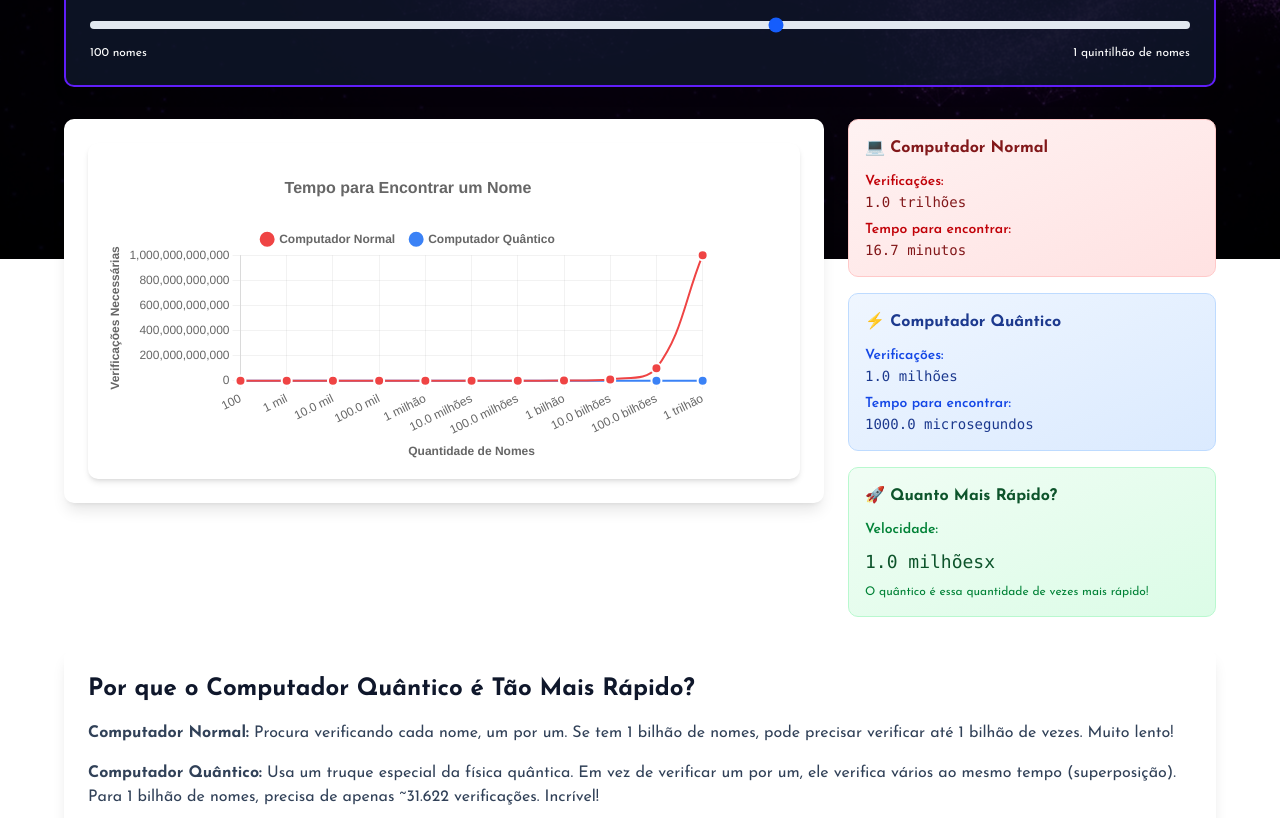
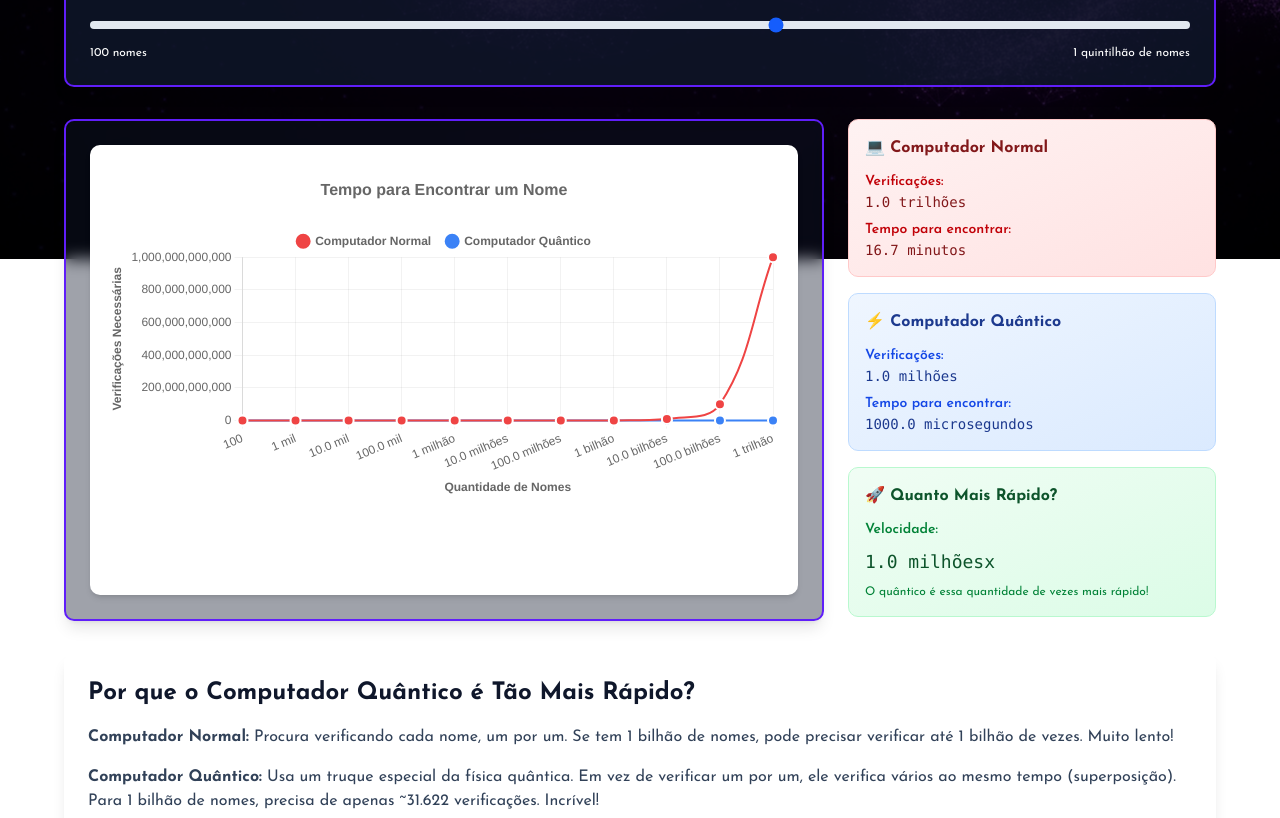
Before and after one commit to Benzo171/Projeto-de-escalabilidade-quantica-react, a React (Vite) app: page /database-search in a window 1280 px wide. Shown: the part 541-1359 px from the top of the page. Built offline with nearby package versions, Linux system fonts and the light colour scheme.

Commit message:
Update chart container styling in DatabaseSearch
Modified the chart container to use a semi-transparent slate background, added a border, and applied a backdrop blur for improved visual appearance in the DatabaseSearch page.

```diff
--- a/src/pages/DatabaseSearch.jsx
+++ b/src/pages/DatabaseSearch.jsx
@@ -145,8 +145,8 @@ export default function DatabaseSearch() {
         {/* Main Content */}
         <div className="grid grid-cols-1 lg:grid-cols-3 gap-6 mb-8">
           {/* Chart */}
-          <div className="lg:col-span-2">
-            <div className="bg-white rounded-lg shadow-lg p-6 h-96">
+          <div className="lg:col-span-2 ">
+            <div className="bg-slate-900/40 border-[2px] border-[#601EF9] rounded-lg shadow-lg p- h-125.5 backdrop-blur-sm rounded-lg shadow-lg p-6 h-96">
               <DynamicComplexityChart
                 allLabels={simpleLabels}
                 allClassicalData={allChartData.classicalData}
```
